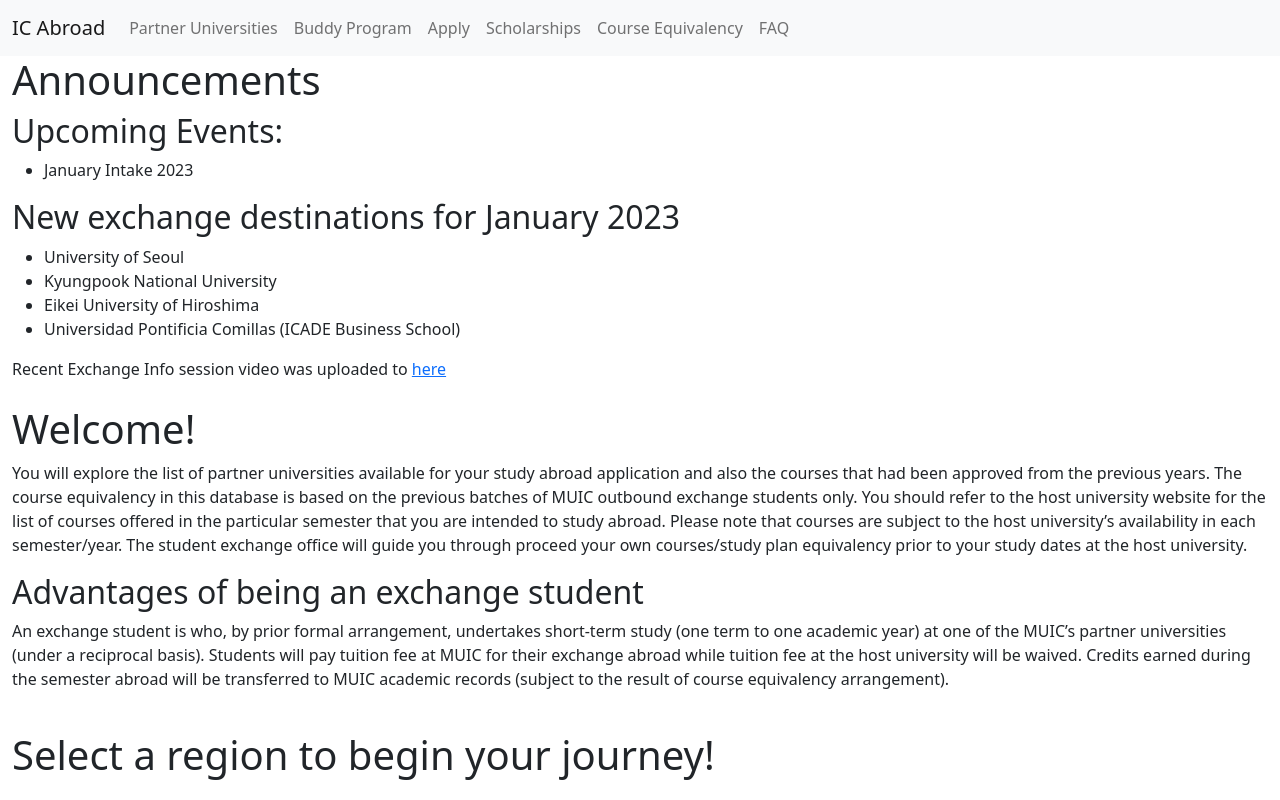
After one commit to db-abnwt/course-equivalency-checker, a Flask app: page /home in a window 1280 px wide. The commit adds this page. Run offline with Flask 2, Linux system fonts and the light colour scheme; data that the repository does not hold is empty; parts of the project's set-up code (start-up, migrations or seed data) failed here and were passed over.

Commit message:
feat: home page added

```diff
--- a/icabroad/icabroad/app.py
+++ b/icabroad/icabroad/app.py
@@ -1,5 +1,4 @@
 from flask import Flask
-from flaskext.mysql import MySQL
 import yaml
 
 config = yaml.load(open("config.yaml", "r"), yaml.Loader)
@@ -16,8 +15,8 @@ def create_app():
         flask.config["MYSQL_DATABASE_PASSWORD"] = config["mysql_password"]
         flask.config["MYSQL_DATABASE_DB"] = config["mysql_db"]
 
-        mysql = MySQL()
-        mysql.init_app(flask)
+        init_mysql = routes.mysql
+        init_mysql.init_app(flask)
 
         return flask
 
--- a/icabroad/icabroad/routes/routes.py
+++ b/icabroad/icabroad/routes/routes.py
@@ -1,21 +1,34 @@
-from flask import render_template
+from flask import render_template, redirect
 from flask import current_app as app
+from flaskext.mysql import MySQL
 from .routeutils import NavbarLink
+
+mysql = MySQL()
+
+links = [
+    NavbarLink("Partner Universities", "/partners"),
+    NavbarLink("Buddy Program", "/buddy"),
+    NavbarLink("Apply", "/apply"),
+    NavbarLink("Scholarships", "/scholarships"),
+    NavbarLink("Course Equivalency", "/course-equiv"),
+    NavbarLink("FAQ", "/faq"),
+]
 
 
 @app.route("/", methods=["GET"])
-def home():
-    links = [
-        NavbarLink("Partner Universities", "/partners"),
-        NavbarLink("Buddy Program", "/partners"),
-        NavbarLink("Apply", "/apply"),
-        NavbarLink("Scholarships", "/scholarships"),
-        NavbarLink("Course Equivalency", "/course-equiv"),
-        NavbarLink("FAQ", "/faq"),
-    ]
-    return render_template("base.html", links=links)
+def root():
+    return redirect("/home")
 
 
-@app.route("/ajkanat", methods=["GET"])
-def ajkanat():
+@app.route("/home", methods=["GET"])
+def home():
+    with mysql.connect().cursor() as cur:
+        query = "select distinct continent from country "
+        cur.execute(query)
+        continents = cur.fetchall()
+    return render_template("home.html", links=links, continents=continents)
+
+
+@app.route("/aj-kanat", methods=["GET"])
+def aj_kanat():
     return render_template("kanat.html")
--- a/icabroad/icabroad/templates/base.html
+++ b/icabroad/icabroad/templates/base.html
@@ -3,7 +3,7 @@
 <head>
     <meta charset="utf-8">
     <meta name="viewport" content="width=device-width, initial-scale=1">
-    <title>IC Abroad</title>
+    <title> {% block title %}{% endblock title %} | IC Abroad</title>
     <link href="https://cdn.jsdelivr.net/npm/bootstrap@5.2.3/dist/css/bootstrap.min.css" rel="stylesheet"
           integrity="sha384-rbsA2VBKQhggwzxH7pPCaAqO46MgnOM80zW1RWuH61DGLwZJEdK2Kadq2F9CUG65" crossorigin="anonymous">
 </head>
@@ -25,7 +25,6 @@
         </div>
     </div>
 </nav>
-
 {% block content %}
 {% endblock %}
 <script src="https://cdn.jsdelivr.net/npm/bootstrap@5.2.2/dist/js/bootstrap.bundle.min.js"
--- /dev/null
+++ b/icabroad/icabroad/templates/home.html
@@ -0,0 +1,76 @@
+<!DOCTYPE html>
+<html lang="en">
+<head>
+    <meta charset="UTF-8">
+    <title>{% block title %}Home{% endblock title %}</title>
+</head>
+<body>
+{% extends 'base.html' %}
+
+{% block content %}
+<div class="container-fluid">
+    <div class="row">
+        <div class="col">
+            <h1>Announcements</h1>
+            <h2>Upcoming Events:</h2>
+            <ul>
+                <li>January Intake 2023</li>
+            </ul>
+            <h2>New exchange destinations for January 2023</h2>
+            <ul>
+                <li>University of Seoul</li>
+                <li>Kyungpook National University</li>
+                <li>Eikei University of Hiroshima</li>
+                <li>Universidad Pontificia Comillas (ICADE Business School)</li>
+            </ul>
+            Recent Exchange Info session video was uploaded to
+            <span>
+            <a href="https://www.youtube.com/watch?v=TVxeZme8mOk&ab_channel=KittapornKitsawat">here</a>
+            </span>
+        </div>
+    </div>
+    <br/>
+    <div class="row">
+        <div class="col">
+            <h1>Welcome!</h1>
+            <p>
+                You will explore the list of partner universities available for your study abroad application and also
+                the courses that had been approved from the previous years. The course equivalency in this database is
+                based on the previous batches of MUIC outbound exchange students only. You should refer to the host
+                university website for the list of courses offered in the particular semester that you are intended to
+                study abroad. Please note that courses are subject to the host university’s availability in each
+                semester/year. The student exchange office will guide you through proceed your own courses/study plan
+                equivalency prior to your study dates at the host university.
+            </p>
+            <h2>Advantages of being an exchange student</h2>
+            <p>
+                An exchange student is who, by prior formal arrangement, undertakes short-term study (one term to one
+                academic year) at one of the MUIC’s partner universities (under a reciprocal basis). Students will pay
+                tuition fee at MUIC for their exchange abroad while tuition fee at the host university will be waived.
+                Credits earned during the semester abroad will be transferred to MUIC academic records (subject to the
+                result of course equivalency arrangement).
+            </p>
+        </div>
+    </div>
+    <br/>
+    <div class="row">
+        <div class="col">
+            <h1>Select a region to begin your journey!</h1>
+            <ul>
+                {% for continent in continents %}
+                <li style="display:inline-block">
+                    <div class="container">
+                        <img src="../static/assets/continents/{{ continent[0].lower().replace(' ', '') }}.jpg"
+                             alt="continent-pic"
+                             width="200px"/>
+<!--                        <a>{{ continent[0] }}</a>-->
+                    </div>
+                </li>
+                {% endfor %}
+            </ul>
+        </div>
+    </div>
+</div>
+{% endblock content %}
+</body>
+</html>
```
Also changed, not shown: icabroad/icabroad/static/assets/continents/asia.jpg (added), icabroad/icabroad/static/assets/continents/europe.jpg (added), icabroad/icabroad/static/assets/continents/northamerica.jpg (added), icabroad/icabroad/static/assets/continents/oceania.jpg (added).
